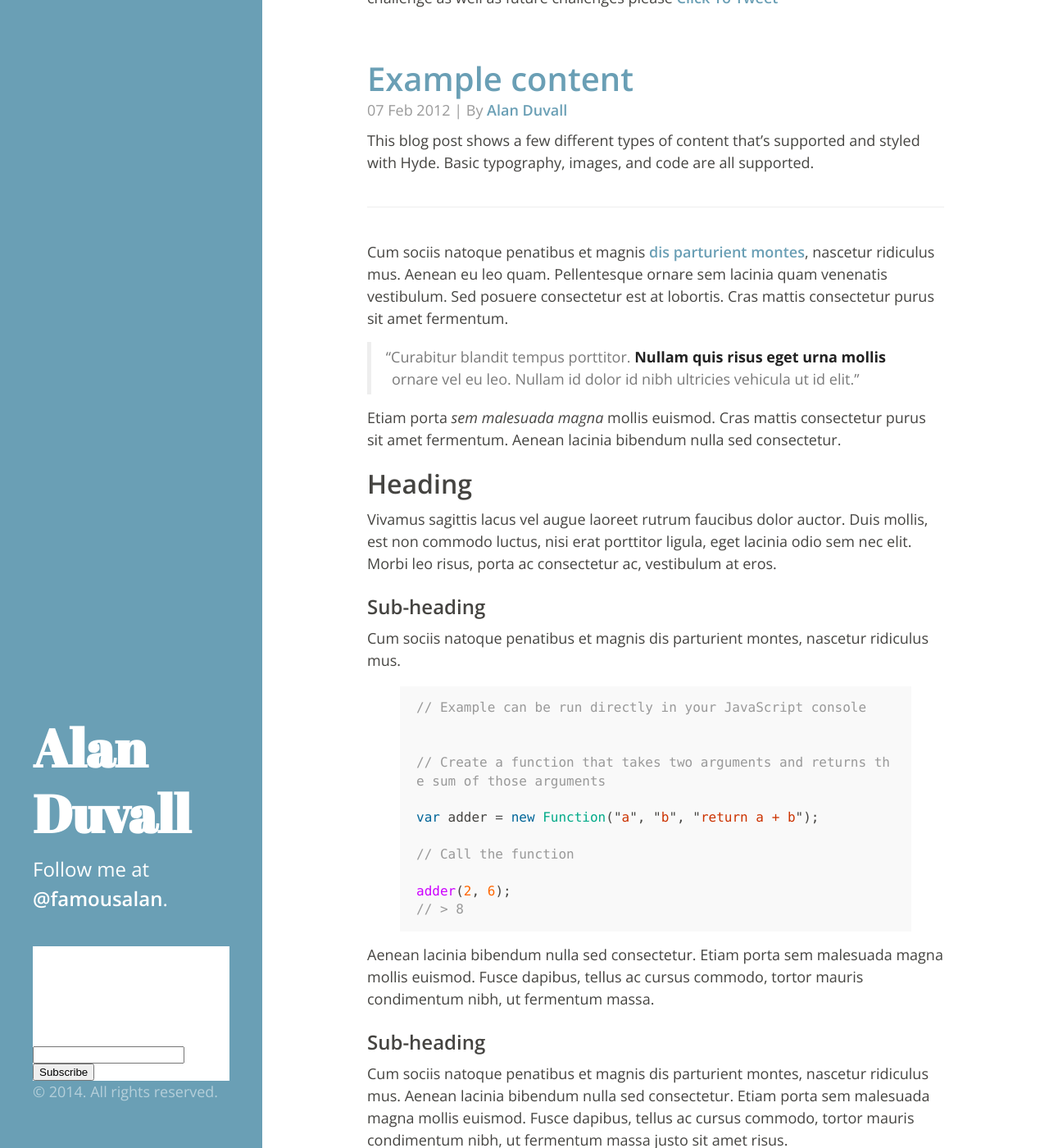
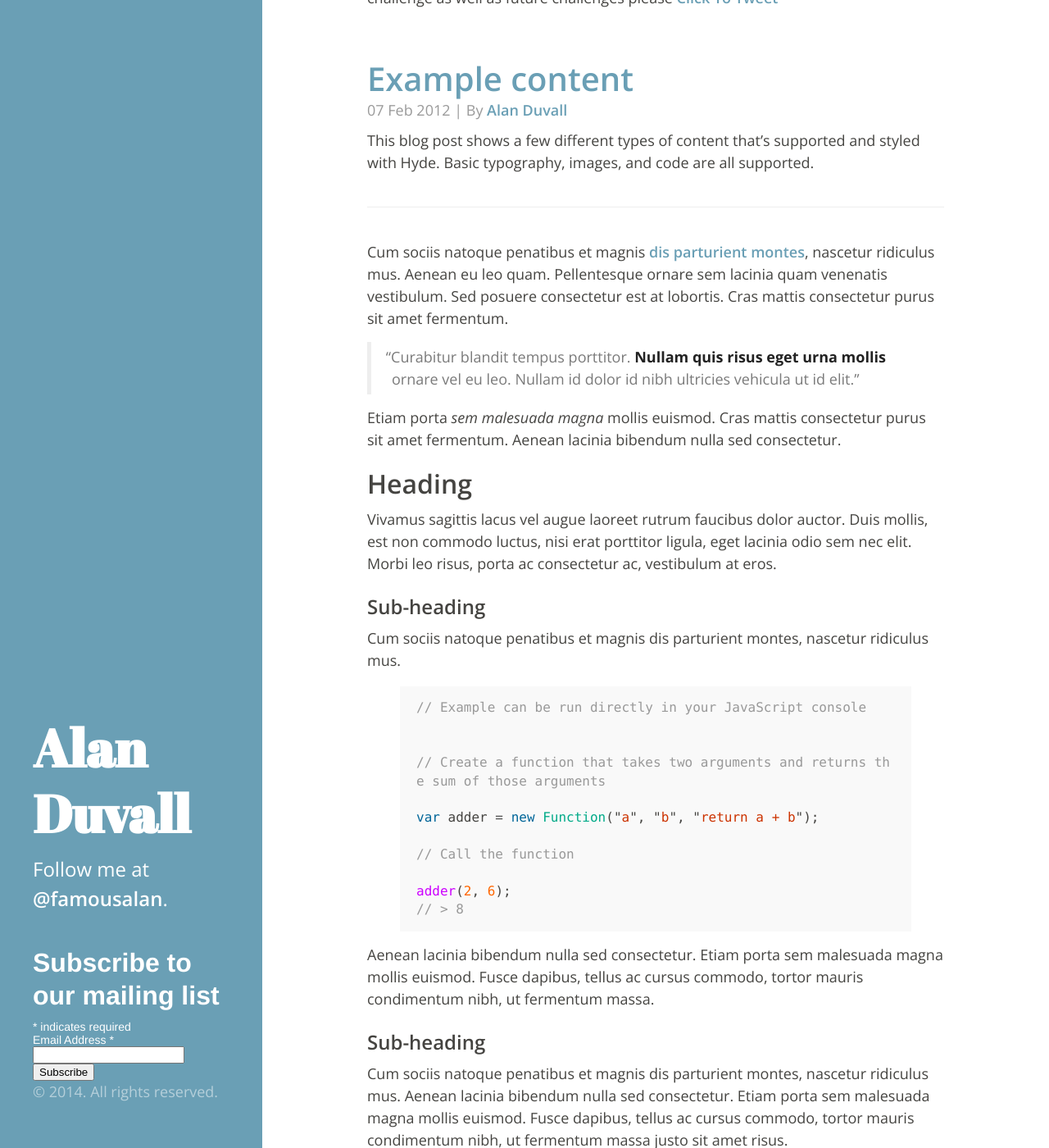
Before and after one commit to alanduvall/alanduvall.github.io, a Jekyll site: the page built from index.html, in a window 1280 px wide and 1400 px high, scrolled down 394 px. Shown: the whole window at 82% size. Built offline with Jekyll 4.4.1, drawn with Linux system fonts in a browser that asks for light colours; the list of posts is cut into pages by our own code; comment, search, counter and statistics services are not loaded.

Commit message:
chimp code

```diff
--- a/_layouts/default.html
+++ b/_layouts/default.html
@@ -14,7 +14,7 @@
            <!-- Begin MailChimp Signup Form -->
            <link href="//cdn-images.mailchimp.com/embedcode/classic-081711.css" rel="stylesheet" type="text/css">
            <style type="text/css">
-                           #mc_embed_signup{background:#fff; clear:left; font:14px Helvetica,Arial,sans-serif; }
+                           #mc_embed_signup{color:#fff; clear:left; font:14px Helvetica,Arial,sans-serif; }
                            /* Add your own MailChimp form style overrides in your site stylesheet or in this style block.
                               We recommend moving this block and the preceding CSS link to the HEAD of your HTML file. */
            </style>
```
